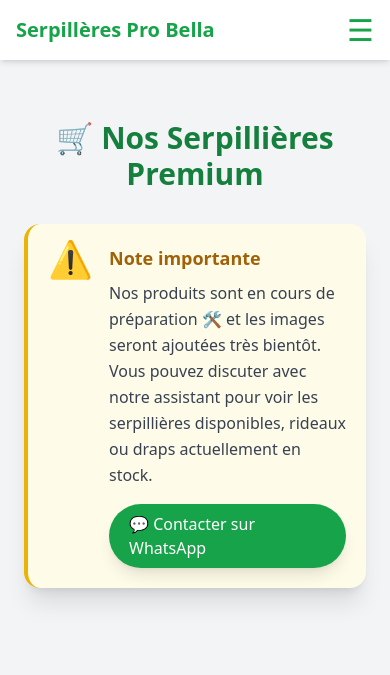
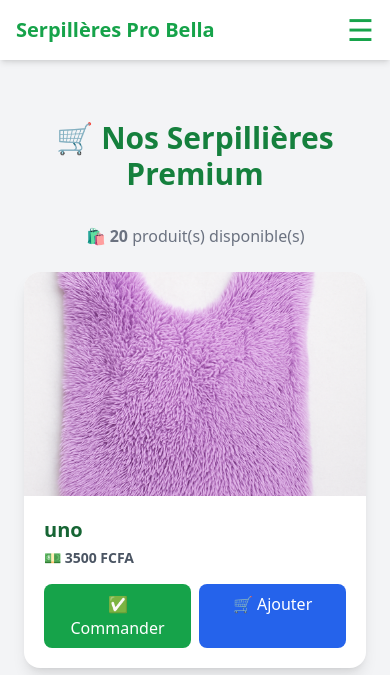
Before and after one commit to Michael172003/Serpilleres-Pro-Bella, a Flask app: page /produits in a window 390 px wide. Shown: the top 675 px of the page. Run offline with Flask 3, Linux system fonts and the light colour scheme; some libraries are stand-ins or nearby versions.

Commit message:
amelioration

```diff
--- a/app.py
+++ b/app.py
@@ -1,38 +1,62 @@
-from flask import Flask, render_template, request, redirect, url_for, session, flash, jsonify
+from flask import Flask, render_template, request, redirect, url_for, session, flash, jsonify, send_from_directory
 import json
 import os
 from datetime import datetime
 import smtplib
 from email.mime.text import MIMEText
-import os
 from dotenv import load_dotenv
 from werkzeug.security import generate_password_hash, check_password_hash
 
-app = Flask(__name__)
+# === Initialisation Flask ===
+BASE_DIR = os.path.dirname(os.path.abspath(__file__))
+app = Flask(__name__, static_folder='static', template_folder='templates')
+app.secret_key = 'super_secret_key_à_personnaliser'  # 🔒 change ceci pour la prod
 
-USERS_FILE = "data/users.json"
+# === Chemins absolus ===
+PRODUCTS_FILE = os.path.join(BASE_DIR, 'data', 'products.json')
+USERS_FILE = os.path.join(BASE_DIR, 'data', 'users.json')
+COMMANDES_FILE = os.path.join(BASE_DIR, 'data', 'commandes.json')
 
-app = Flask(__name__)
-app.secret_key = 'un_secret_pour_flask'  # Nécessaire pour afficher les messages flash
+# === Charger variables .env ===
+load_dotenv()
 
-load_dotenv()  # Charge les variables depuis le fichier .env
+# === SMTP Config ===
+SMTP_SERVER = 'smtp.gmail.com'
+SMTP_PORT = 587
+SMTP_USERNAME = os.getenv('SMTP_USERNAME')
+SMTP_PASSWORD = os.getenv('SMTP_PASSWORD')
 
-app = Flask(__name__)
-app.secret_key = 'super_secret_key_à_personnaliser'
-
-PRODUCTS_FILE = 'data/products.json'
 ADMIN_PASSWORD = 'admin123'  # 🔒 change-le ici
 
-# ========= Routes publiques =========
+# === Routes ===
+
 @app.route('/')
 def home():
     return render_template('home.html')
 
 @app.route('/produits')
 def produits():
-    with open(PRODUCTS_FILE) as f:
-        produits = json.load(f)
+    try:
+        with open(PRODUCTS_FILE, encoding='utf-8') as f:
+            produits = json.load(f)
+        print(f"✅ {len(produits)} produit(s) chargé(s) depuis {PRODUCTS_FILE}")
+    except FileNotFoundError:
+        print(f"❌ Le fichier {PRODUCTS_FILE} est introuvable.")
+        produits = []
+    except json.JSONDecodeError as e:
+        print(f"❌ Erreur JSON dans {PRODUCTS_FILE} : {e}")
+        produits = []
+    except Exception as e:
+        print(f"❌ Erreur inattendue : {e}")
+        produits = []
+
     return render_template('products.html', produits=produits)
+
+# Servir le static proprement
+@app.route('/static/<path:filename>')
+def custom_static(filename):
+    return send_from_directory(app.static_folder, filename)
+
 
 @app.route('/contact', methods=['GET', 'POST'])
 def contact():
--- a/templates/products.html
+++ b/templates/products.html
@@ -6,35 +6,22 @@
   🛒 Nos Serpillières Premium
 </h2>
 
-<!-- Bandeau d'information amélioré -->
-<div class="bg-yellow-50 border-l-4 border-yellow-500 text-yellow-900 p-5 rounded-2xl shadow-xl mb-8 flex items-start space-x-4">
-  <!-- Icône -->
-  <div class="text-4xl animate-bounce">⚠️</div>
-
-  <!-- Contenu -->
-  <div class="flex-1">
-    <h3 class="text-lg md:text-xl font-bold text-yellow-700">Note importante</h3>
-    <p class="mt-2 text-gray-700 leading-relaxed">
-      Nos produits sont en cours de préparation 🛠️ et les images seront ajoutées très bientôt.
-      Vous pouvez discuter avec notre assistant pour voir les serpillières disponibles, rideaux ou draps actuellement en stock.
+<!-- Compteur de produits -->
+<p class="text-center text-gray-500 mb-6">
+  🛍️ <span class="font-semibold">{{ produits|length }}</span> produit(s) disponible(s)
 </p>
 
-    <!-- Bouton WhatsApp -->
-    <a href="https://wa.me/2290151782679" target="_blank"
-       class="inline-block mt-4 bg-green-600 text-white px-5 py-2 rounded-full shadow-lg hover:bg-green-700 transform hover:scale-105 transition">
-      💬 Contacter sur WhatsApp
-    </a>
-  </div>
-</div>
-
+<!-- Vérifier si la liste de produits n’est pas vide -->
+{% if produits %}
   <!-- Grille des produits -->
   <div class="grid grid-cols-1 sm:grid-cols-2 md:grid-cols-3 gap-6">
     {% for produit in produits %}
     <div class="bg-white rounded-2xl shadow-lg overflow-hidden transform hover:-translate-y-1 hover:shadow-2xl transition duration-300">
 
       <!-- Image du produit -->
-    <img src="{{ url_for('static', filename='images/' + produit.image) }}"
+      <img src="{{ url_for('static', filename='images/' ~ produit.image) }}"
            alt="{{ produit.nom }}"
+           onerror="this.src='{{ url_for('static', filename='images/placeholder.png') }}';"
            class="w-full h-56 object-cover hover:scale-105 transition duration-300">
 
       <!-- Infos produit -->
@@ -57,13 +44,10 @@
     </div>
     {% endfor %}
   </div>
-
-<!-- Animation douce -->
-<script>
-  document.querySelectorAll('.grid div').forEach((card, i) => {
-    card.style.animation = `fadeInUp 0.3s ease ${i * 0.1}s forwards`;
-    card.style.opacity = 0;
-  });
-</script>
+{% else %}
+  <p class="text-center text-red-500 font-semibold mt-8">
+    🚫 Aucun produit disponible pour le moment.
+  </p>
+{% endif %}
 
 {% endblock %}
```
Also changed, not shown: static/images/placeholder.png (added). Lines whose indentation alone changed are shown as unchanged.
